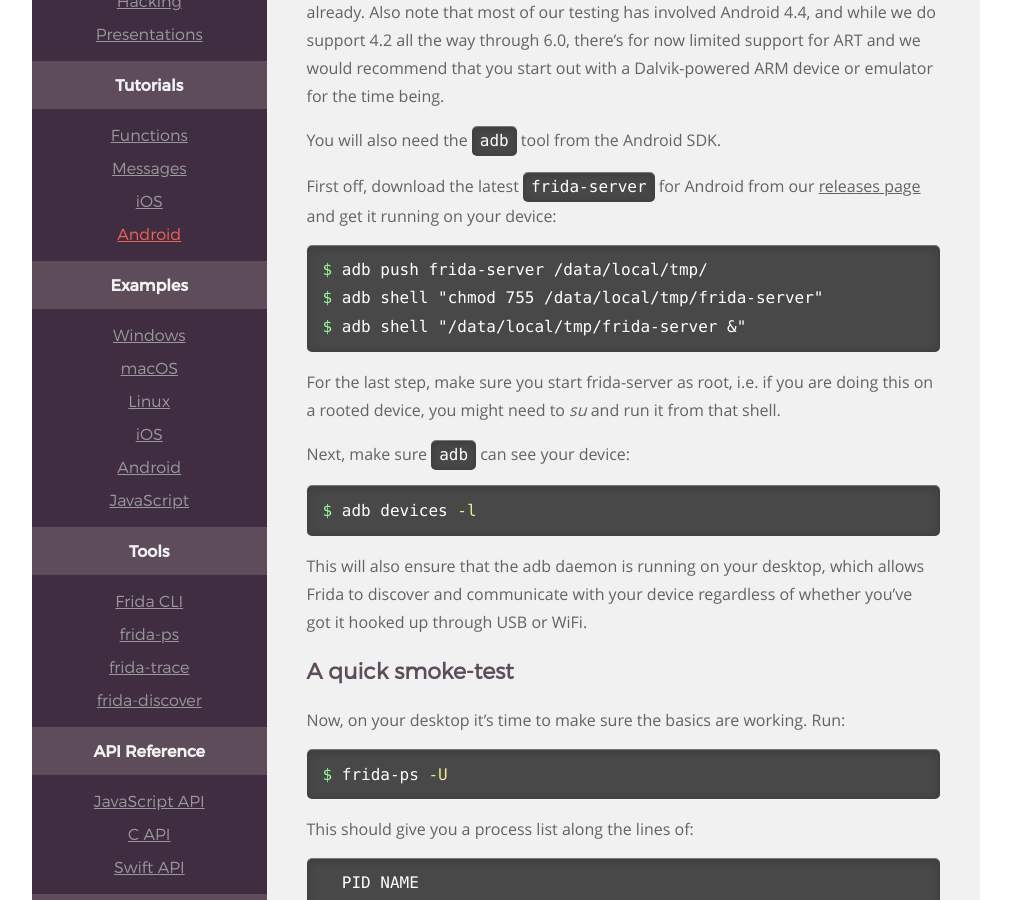
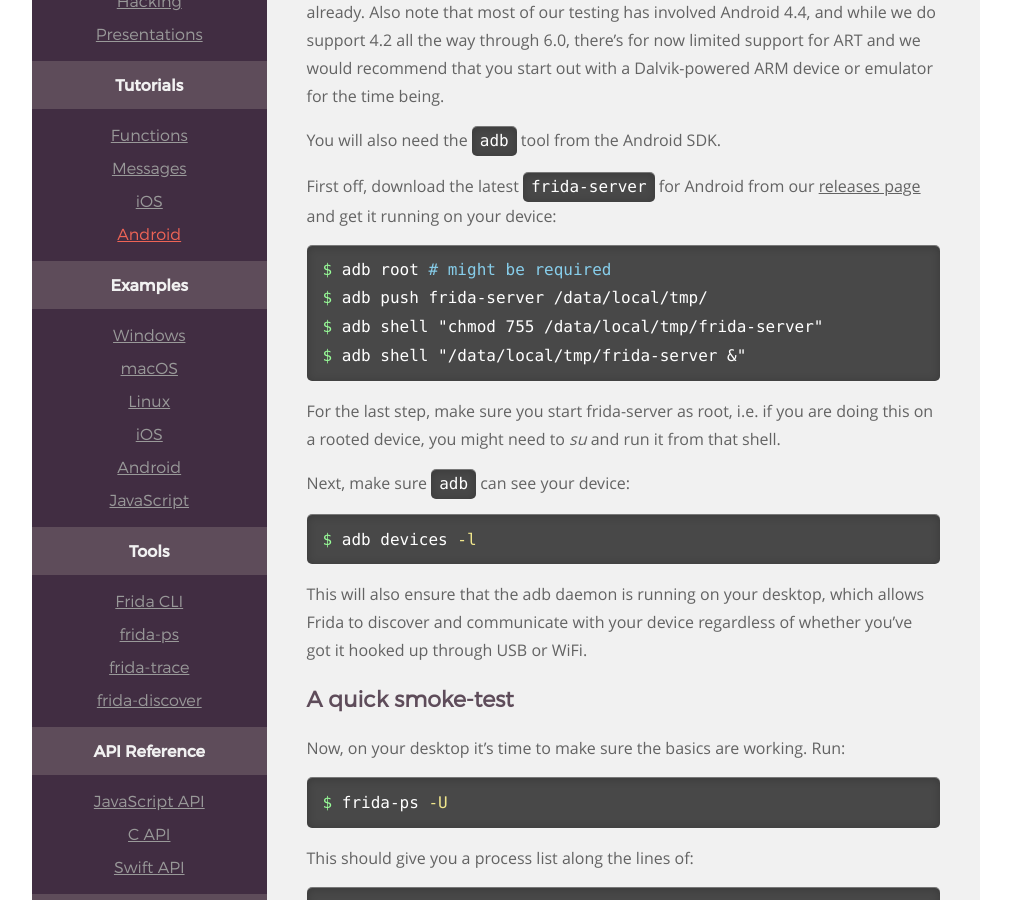
Before and after one commit to frida/frida-website, a Jekyll site: the page built from _docs/android.md, in a window 1280 px wide and 900 px high, scrolled down 391 px. Shown: the whole window, without its empty margins (129-1140 px from the left). Built offline with Jekyll 4.4.1, drawn with Linux system fonts in a browser that asks for light colours.

Commit message:
Improve the Android docs (#76)

```diff
--- a/_docs/android.md
+++ b/_docs/android.md
@@ -21,6 +21,7 @@ page](https://github.com/frida/frida/releases) and get it running on your
 device:
 
 {% highlight bash %}
+$ adb root # might be required
 $ adb push frida-server /data/local/tmp/
 $ adb shell "chmod 755 /data/local/tmp/frida-server"
 $ adb shell "/data/local/tmp/frida-server &"
```
